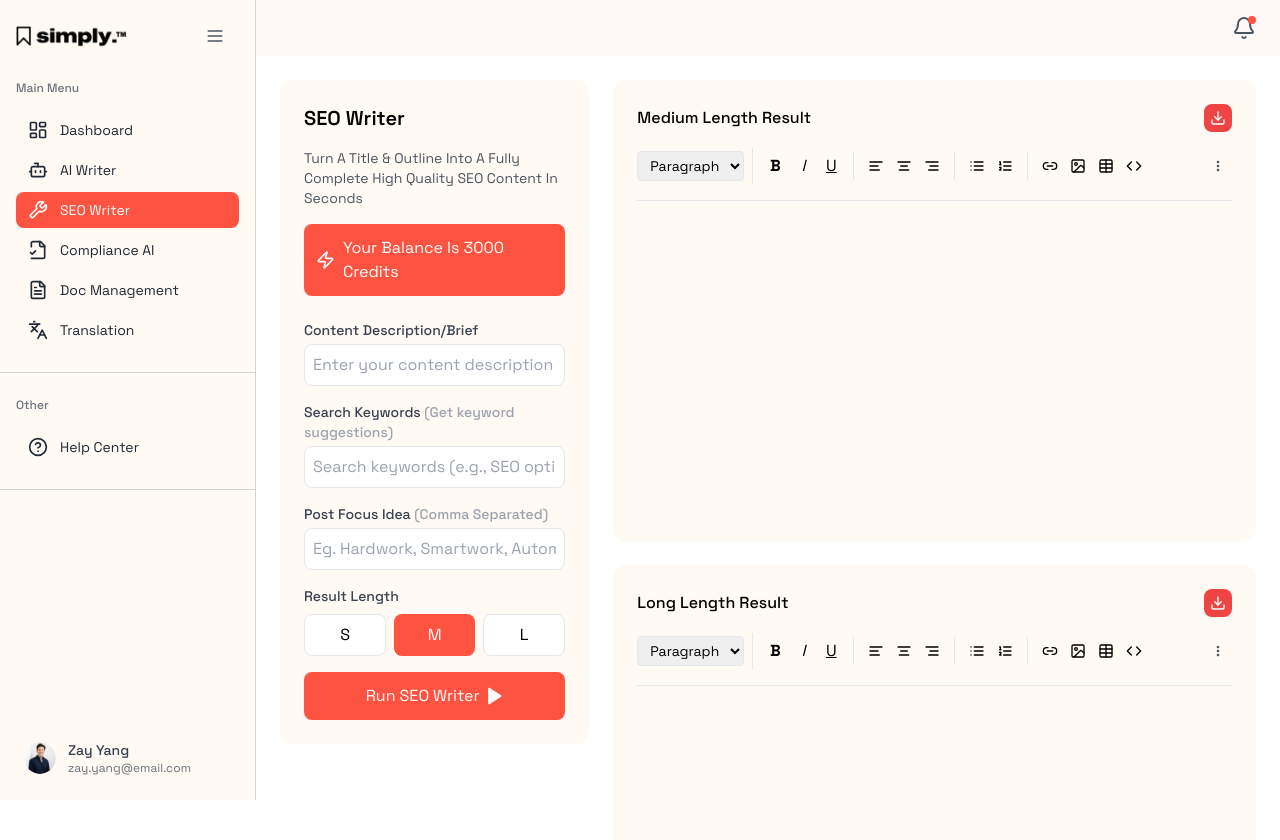
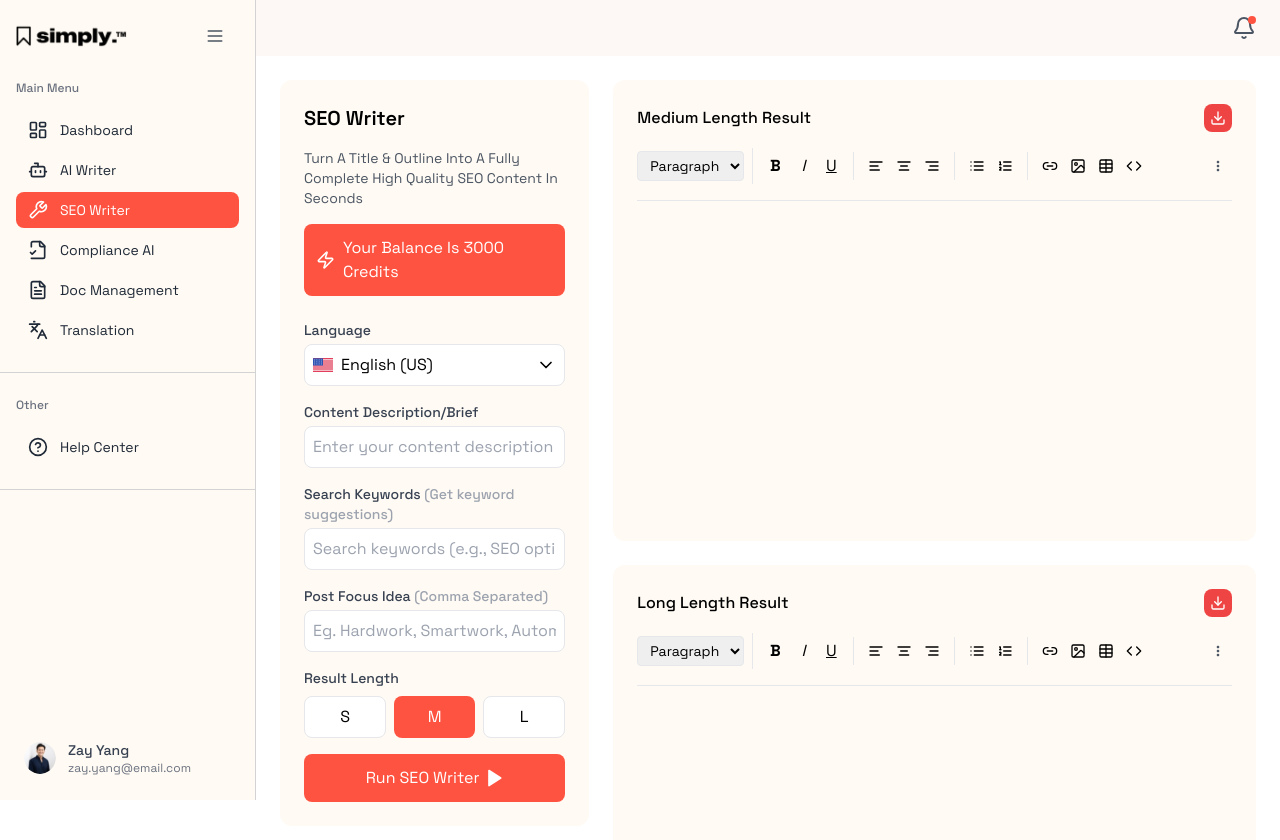
Before and after one commit to MaaniMaaz/Simply, a React (Vite) app: page /seo-writer in a window 1280 px wide. Shown: the top 840 px of the page. Built offline with nearby package versions, Linux system fonts and the light colour scheme; the HTML template or start-up script is replaced by a standard one.

Commit message:
Language drop down added in SEO Writer

```diff
--- a/src/pages/SEOWriter.jsx
+++ b/src/pages/SEOWriter.jsx
@@ -235,6 +235,45 @@ const SEOWriter = () => {
 
               {/* Form Fields */}
               <div className="space-y-4">
+                 {/* Language Dropdown */}
+                 <div className="relative">
+                  <label className="block text-sm font-medium text-gray-700 mb-1">Language</label>
+                  <button
+                    onClick={() => setIsLanguageDropdownOpen(!isLanguageDropdownOpen)}
+                    className="w-full flex items-center justify-between p-2 border rounded-lg bg-white"
+                  >
+                    {selectedLanguage && (
+                      <span className="flex items-center">
+                        {(() => {
+                          const FlagComponent = Flags[selectedLanguage.country];
+                          return <FlagComponent className="w-5 h-4 mr-2" />;
+                        })()}
+                        {selectedLanguage.name}
+                      </span>
+                    )}
+                    <ChevronDown className="w-5 h-5" />
+                  </button>
+                  {isLanguageDropdownOpen && (
+                    <div className="absolute w-full mt-1 bg-white border rounded-lg shadow-lg z-20 max-h-60 overflow-y-auto">
+                      {languages.map((lang) => {
+                        const FlagComponent = Flags[lang.country];
+                        return (
+                          <button
+                            key={lang.code}
+                            className="w-full text-left px-4 py-2 hover:bg-gray-100 flex items-center"
+                            onClick={() => {
+                              setSelectedLanguage(lang);
+                              setIsLanguageDropdownOpen(false);
+                            }}
+                          >
+                            <FlagComponent className="w-5 h-4 mr-2" />
+                            {lang.name}
+                          </button>
+                        );
+                      })}
+                    </div>
+                  )}
+                </div>
                 {/* Content Description */}
                 <div>
                   <label className="block text-sm font-medium text-gray-700 mb-1">
@@ -533,7 +572,7 @@ const SEOWriter = () => {
                   </div>
                 ))}
               </div>
-              {/* Same structure as Template Editor but with empty editors */}
+
             </div>
           </div>
         </div>
```
